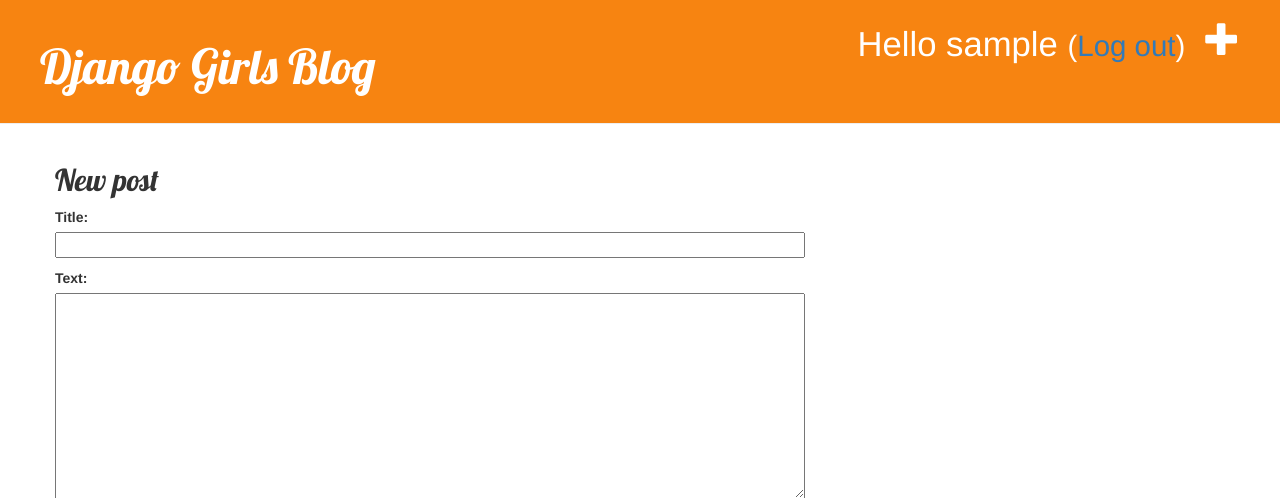
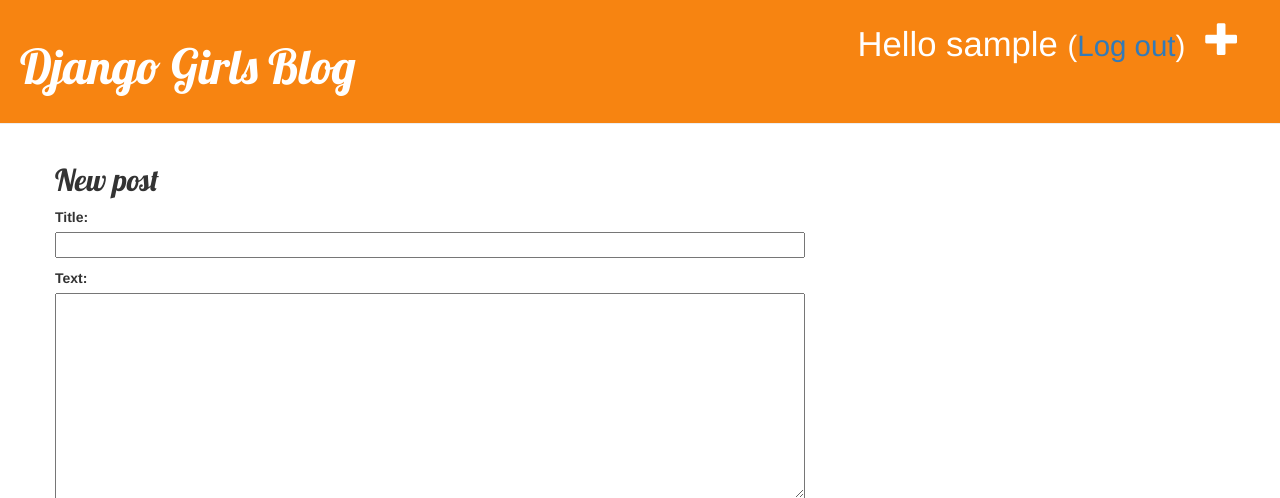
Before and after one commit to JuliaTorrejon/my-first-blog, a Django app: page /post/new in a window 1280 px wide. Shown: the top 498 px of the page. Run offline with Django 3.2, Linux system fonts and the light colour scheme; the visitor is signed in with stand-in values (Sample User, id 1); some libraries are stand-ins or nearby versions.

Commit message:
padding change

```diff
--- a/blog/static/css/blog.css
+++ b/blog/static/css/blog.css
@@ -1,7 +1,7 @@
 .page-header {
     background-color: #f78411;
     margin-top: 0;
-    padding: 20px 20px 20px 40px;
+    padding: 20px 20px 20px 20px;
 }
 
 .page-header h1, .page-header h1 a, .page-header h1 a:visited, .page-header h1 a:active {
```
